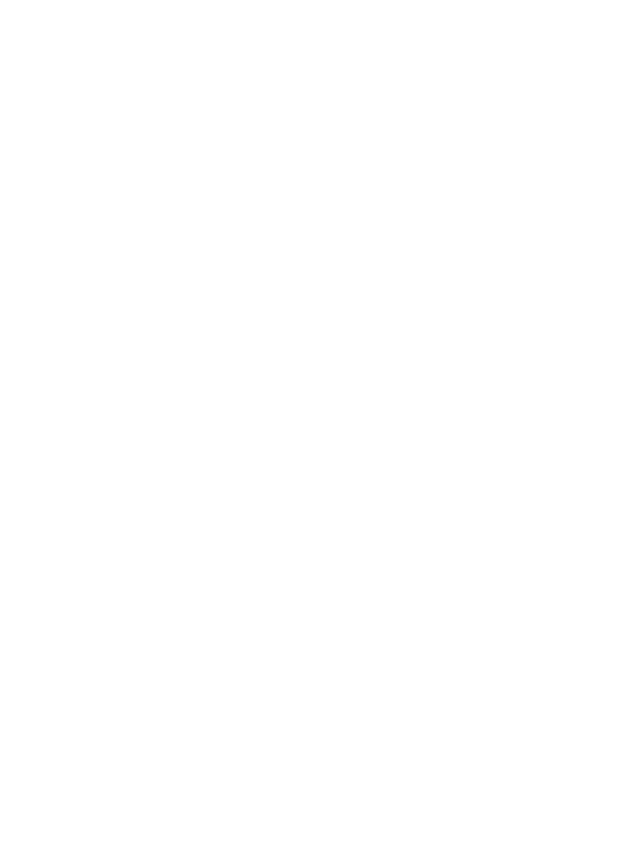
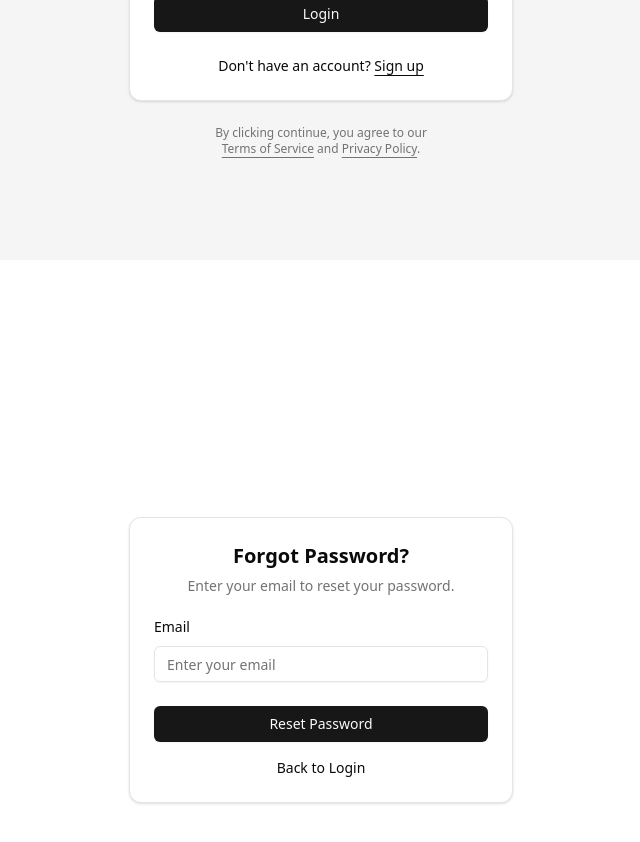
Before and after one commit to omarwaness/hrm, a React (Vite) app in the folder frontend/: page / in a window 1280 px wide. Shown: the part 1340-2182 px from the top of the page, without its empty margins (319-959 px from the left). Before the commit the page ends 800 px from the top, so only its background shows below. Built offline with nearby package versions, Linux system fonts and the light colour scheme.

Commit message:
added forgot password page

```diff
--- a/frontend/src/App.jsx
+++ b/frontend/src/App.jsx
@@ -1,14 +1,19 @@
 import { Button } from "@/components/ui/button"
 import Page from "./pages/page"
-import Login from "./pages/login"
+import LoginPage from "./pages/login"
 import Jobs from "./pages/jobs"
 import Employee from "./pages/employee"
+import ForgotPassword from "./components/forgot-password-page";
+
 
 
 function App() {
   return (
     <>
       <Employee></Employee>
+      <LoginPage></LoginPage>
+      <ForgotPassword></ForgotPassword>
+
     </>
   )
 }
--- /dev/null
+++ b/frontend/src/components/forgot-password-page.jsx
@@ -0,0 +1,97 @@
+import { cn } from "@/lib/utils";
+import { Button } from "@/components/ui/button";
+import {
+  Card,
+  CardContent,
+  CardDescription,
+  CardHeader,
+  CardTitle,
+} from "@/components/ui/card";
+import { Input } from "@/components/ui/input";
+import { Label } from "@/components/ui/label";
+import { LoaderCircle, Mail } from "lucide-react";
+import React, { useState } from "react";
+
+export function ForgotPassword({ className, ...props }) {
+  const [email, setEmail] = useState("");
+  const [error, setError] = useState("");
+  const [loading, setLoading] = useState(false);
+  const [success, setSuccess] = useState(false);
+
+  const handleChange = (e) => {
+    setEmail(e.target.value);
+    setError("");
+  };
+
+  const handleSubmit = (e) => {
+    e.preventDefault();
+
+    if (!email.trim()) {
+      setError("Please enter a valid email.");
+      return;
+    }
+
+    setLoading(true);
+
+    setTimeout(() => {
+      setLoading(false);
+      setSuccess(true);
+    }, 2000);
+  };
+
+  return (
+    <div className={cn("flex min-h-screen items-center justify-center", className)} {...props}>
+      <Card className="m-3 w-full max-w-sm">
+
+        <CardHeader className="text-center">
+          <CardTitle className="text-xl">Forgot Password?</CardTitle>
+          <CardDescription>
+            Enter your email to reset your password.
+          </CardDescription>
+        </CardHeader>
+        <CardContent>
+          {success ? (
+            <p className="mb-6 text-center text-green-600">
+              Email has been sent. Please check your inbox.
+            </p>
+          ) : (
+            <form onSubmit={handleSubmit}>
+              <div className="grid gap-6">
+                <div className="grid gap-3">
+                  <Label htmlFor="email">Email</Label>
+                  <Input
+                    id="email"
+                    type="email"
+                    placeholder="Enter your email"
+                    value={email}
+                    onChange={handleChange}
+                    error={error}
+                    icon={<Mail size={20} />}
+                  />
+                  {error && <p className="text-sm text-red-600">{error}</p>}
+                </div>
+                <Button type="submit" disabled={loading}>
+                  {loading ? (
+                    <LoaderCircle className="mr-2 h-4 w-4 animate-spin" />
+                  ) : (
+                    "Reset Password"
+                  )}
+                </Button>
+              </div>
+            </form>
+          )}
+          <div className="mt-4 text-center text-sm">
+            <a
+              href="/login"
+              className="hover:underline underline-offset-4 hover:text-primary"
+            >
+              Back to Login
+            </a>
+          </div>
+        </CardContent>
+      </Card>
+    </div>
+  );
+}
+
+export default ForgotPassword;
--- a/frontend/src/components/login-form.jsx
+++ b/frontend/src/components/login-form.jsx
@@ -50,7 +50,7 @@
                 <div className="grid gap-3">
                   <div className="flex items-center">
                     <Label htmlFor="password">Password</Label>
-                    <a href="#" className="ml-auto text-sm underline-offset-4 hover:underline">
+                    <a href="/forgot-password-page" className="ml-auto text-sm underline-offset-4 hover:underline">
                       Forgot your password?
                     </a>
                   </div>
--- a/frontend/vite.config.js
+++ b/frontend/vite.config.js
@@ -11,5 +11,8 @@
       "@": path.resolve(__dirname, "./src"),
     },
   },
+  server: {
+    historyApiFallback: true,
+  },
 
 })
```
